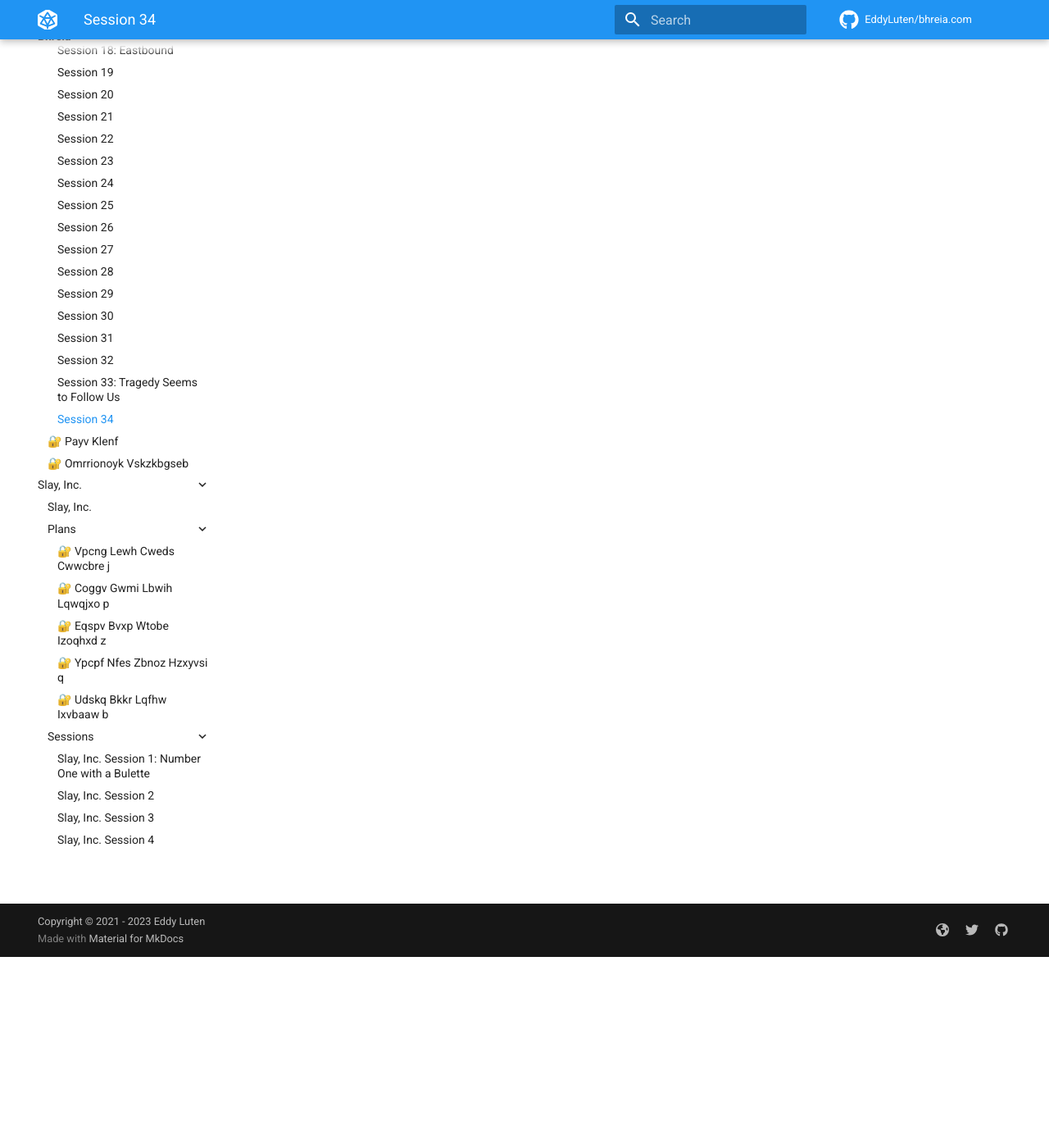
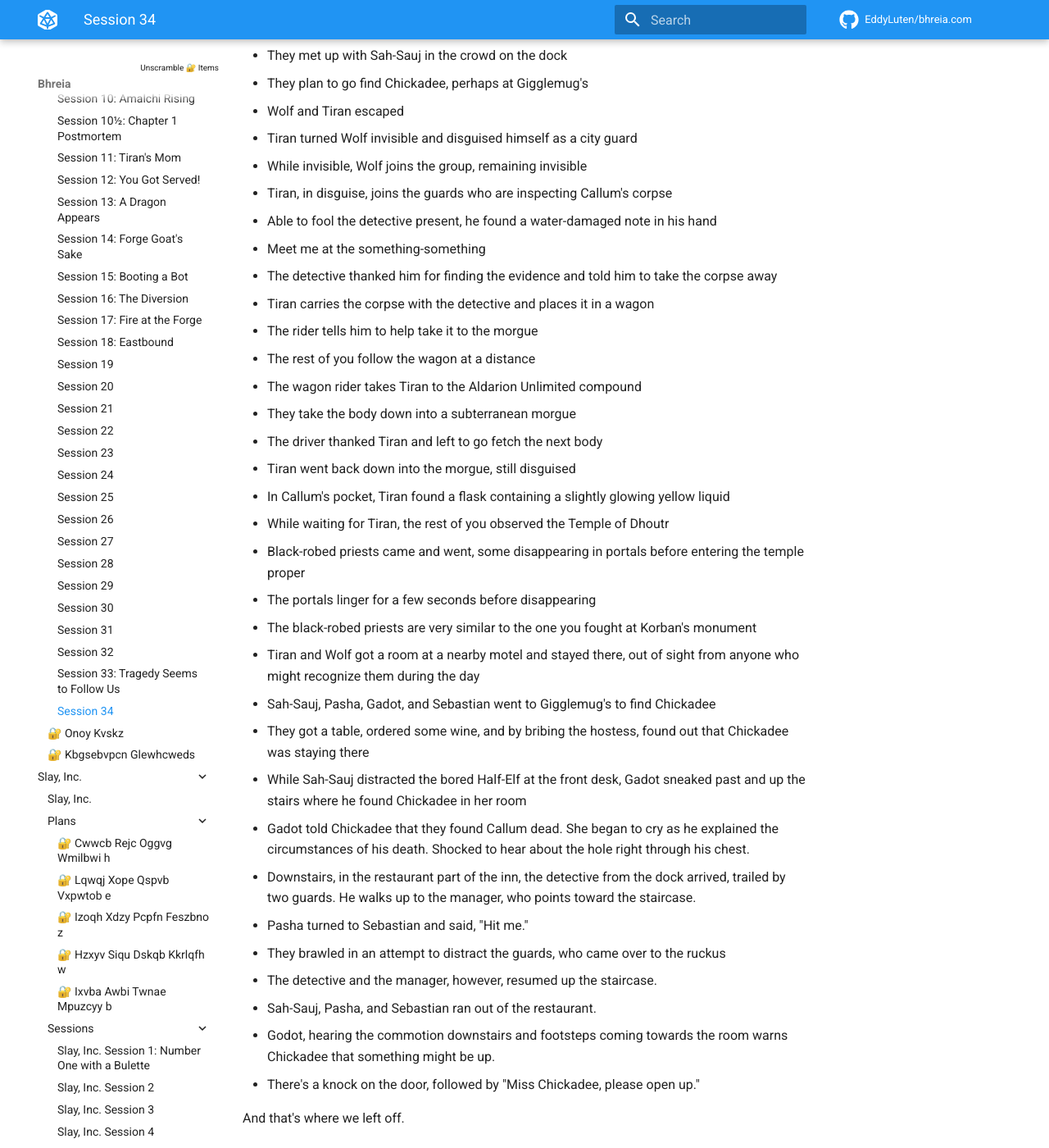
Before and after one commit to EddyLuten/bhreia.com, an MkDocs documentation site: the page built from docs/campaigns/braving-bhreia/sessions/session-34.md, in a window 1280 px wide and 1400 px high, scrolled down 233 px. Shown: the whole window at 82% size. Built offline with MkDocs 1.6.1 and Material for MkDocs 9.7.7, drawn with Linux system fonts in a browser that asks for light colours; comment, search, counter and statistics services are not loaded; some of the changed text lies outside the part shown.

Commit message:
planning

```diff
--- a/docs/campaigns/braving-bhreia/sessions/session-34.md
+++ b/docs/campaigns/braving-bhreia/sessions/session-34.md
@@ -7,4 +7,40 @@
 
 **Date:** December 13, 2023
 
-- Gadot's dad is a French musketeer-type figure
+- Pasha, Sebastian, and Gadot kicked off the ship
+- Pasha noticed that Callum's hand was clenched tightly
+- They met up with Sah-Sauj in the crowd on the dock
+- They plan to go find Chickadee, perhaps at Gigglemug's
+- Wolf and Tiran escaped
+- Tiran turned Wolf invisible and disguised himself as a city guard
+- While invisible, Wolf joins the group, remaining invisible
+- Tiran, in disguise, joins the guards who are inspecting Callum's corpse
+- Able to fool the detective present, he found a water-damaged note in his hand
+- Meet me at the something-something
+- The detective thanked him for finding the evidence and told him to take the corpse away
+- Tiran carries the corpse with the detective and places it in a wagon
+- The rider tells him to help take it to the morgue
+- The rest of you follow the wagon at a distance
+- The wagon rider takes Tiran to the Aldarion Unlimited compound
+- They take the body down into a subterranean morgue
+- The driver thanked Tiran and left to go fetch the next body
+- Tiran went back down into the morgue, still disguised
+- In Callum's pocket, Tiran found a flask containing a slightly glowing yellow liquid
+- While waiting for Tiran, the rest of you observed the Temple of Dhoutr
+- Black-robed priests came and went, some disappearing in portals before entering the temple proper
+- The portals linger for a few seconds before disappearing
+- The black-robed priests are very similar to the one you fought at Korban's monument
+- Tiran and Wolf got a room at a nearby motel and stayed there, out of sight from anyone who might recognize them during the day
+- Sah-Sauj, Pasha, Gadot, and Sebastian went to Gigglemug's to find Chickadee
+- They got a table, ordered some wine, and by bribing the hostess, found out that Chickadee was staying there
+- While Sah-Sauj distracted the bored Half-Elf at the front desk, Gadot sneaked past and up the stairs where he found Chickadee in her room
+- Gadot told Chickadee that they found Callum dead. She began to cry as he explained the circumstances of his death. Shocked to hear about the hole right through his chest.
+- Downstairs, in the restaurant part of the inn, the detective from the dock arrived, trailed by two guards. He walks up to the manager, who points toward the staircase.
+- Pasha turned to Sebastian and said, "Hit me."
+- They brawled in an attempt to distract the guards, who came over to the ruckus
+- The detective and the manager, however, resumed up the staircase.
+- Sah-Sauj, Pasha, and Sebastian ran out of the restaurant.
+- Godot, hearing the commotion downstairs and footsteps coming towards the room warns Chickadee that something might be up.
+- There's a knock on the door, followed by "Miss Chickadee, please open up."
+
+And that's where we left off.
```
Also changed, not shown: docs/adventures/blue-skies/npcs/phillipe-jdogeaux.md (+1 -1 lines), docs/campaigns/braving-bhreia/plans/plan-35.md (added, +12 -0 lines).
